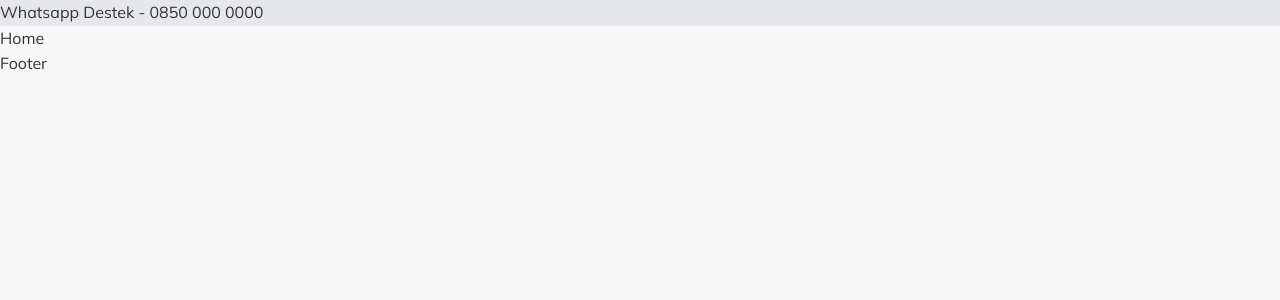
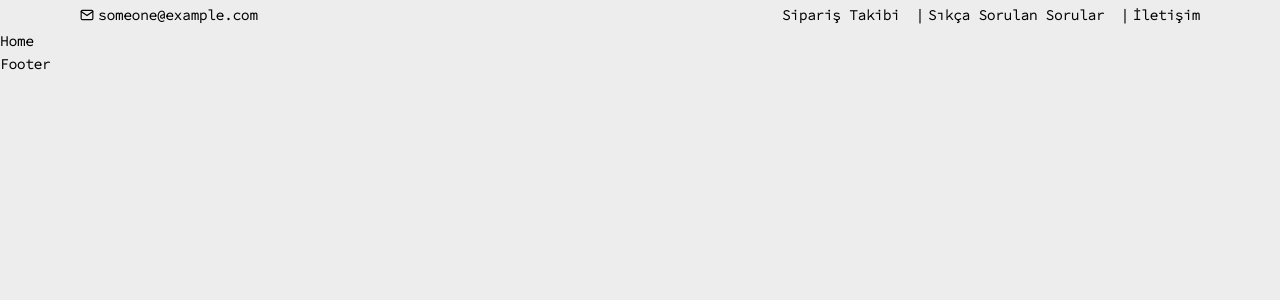
Before and after one commit to furkanng/nextjs-ecommerce-v1, a Next.js app: page / in a window 1280 px wide. Shown: the top 300 px of the page. Built offline with nearby package versions, Linux system fonts and the light colour scheme.

Commit message:
gitignore hataları

```diff
--- a/src/app/layout.jsx
+++ b/src/app/layout.jsx
@@ -1,10 +1,14 @@
 import "@/styles/reset.css";
 import "@/styles/globals.css";
-import { Mulish } from "next/font/google";
+import { Source_Code_Pro } from "next/font/google";
 import Header from "@/components/Header/Header";
 import Footer from "@/components/Footer/Footer";
 
-const mulish = Mulish({ subsets: ["latin"] });
+const sourceodePro = Source_Code_Pro({
+  weight: "300",
+  style: ["normal", "italic"],
+  subsets: ["latin"],
+});
 
 export const metadata = {
   title: "Eticaret Sitesi",
@@ -13,9 +17,9 @@ export const metadata = {
 
 export default function RootLayout({ children }) {
   return (
-    <html lang="tr">
+    <html lang="tr" className={sourceodePro.className}>
       <Header />
-      <body className={mulish.className}>{children}</body>
+      <main>{children}</main>
       <Footer />
     </html>
   );
--- a/src/components/Footer/Footer.jsx
+++ b/src/components/Footer/Footer.jsx
@@ -1,5 +1,3 @@
-import React from "react";
-
 function Footer() {
   return <div>Footer</div>;
 }
--- a/src/components/Header/Header.jsx
+++ b/src/components/Header/Header.jsx
@@ -1,12 +1,39 @@
 import React from "react";
+import Link from "next/link";
+import { FiMail } from "react-icons/fi";
+
+import style from "./style.module.css";
 
 function Header() {
   return (
     <header>
-      <div className="bg-gray-200 max-h-20 overflow-hidden">
-        <div>
-          <div>Whatsapp Destek - 0850 000 0000</div>
+      <div className="container mx-auto py-1">
+        <div className={`flex justify-between items-center ${style.topNavbar}`}>
+          <div className="flex items-center">
+            <FiMail />
+            <Link href="mailto:someone@example.com" className="ml-1">
+              someone@example.com
+            </Link>
+          </div>
+
+          <div>
+            <div className="flex items-center">
+              <Link href="#" className="ml-1">
+                Sipariş Takibi
+              </Link>
+              <span className="ml-4">|</span>
+              <Link href="#" className="ml-1">
+                Sıkça Sorulan Sorular
+              </Link>
+              <span className="ml-4">|</span>
+              <Link href="#" className="ml-1">
+                İletişim
+              </Link>
+            </div>
+          </div>
         </div>
+
+        <div id="navbar"></div>
       </div>
     </header>
   );
--- /dev/null
+++ b/src/components/Header/style.module.css
@@ -0,0 +1,5 @@
+@media  (max-width: 640px) {
+    .topNavbar {
+        display: none;
+      }
+}
--- a/src/styles/globals.css
+++ b/src/styles/globals.css
@@ -4,26 +4,11 @@
 
 /* Genel Stil Ayarları */
 body {
-    font-family: 'Mulish', sans-serif;
-    font-size: 16px;
+    font-size: 14px;
+    font-weight: bold;
     line-height: 1.6;
     margin: 0;
     padding: 0;
-    background-color: #f7f7f7; /* Varsayılan arka plan rengi */
-    color: #333; /* Varsayılan metin rengi */
-}
-
-/* Global Container */
-.container {
-    max-width: 100%; /* İçeriği cihaz genişliğine uygun şekilde sınırla */
-    margin: 0 auto; /* İçeriği ortala */
-    padding: 1rem; /* Daha iyi mobil görünüm için içerik etrafına boşluk bırak */
-    box-sizing: border-box; /* Kutu modelini sıfırla */
-  }
-
-  /* Daha küçük ekranlarda içeriği tam genişlikte göster */
-  @media (max-width: 640px) {
-    .container {
-      padding: 0.5rem; /* Daha küçük boşluklar */
-    }
-  }
+    background-color: #ededed; /* Varsayılan arka plan rengi */
+    color: #000000; /* Varsayılan metin rengi */
+};
--- a/tailwind.config.js
+++ b/tailwind.config.js
@@ -1,18 +1,27 @@
 /** @type {import('tailwindcss').Config} */
 module.exports = {
   content: [
-    './src/pages/**/*.{js,ts,jsx,tsx,mdx}',
-    './src/components/**/*.{js,ts,jsx,tsx,mdx}',
-    './src/app/**/*.{js,ts,jsx,tsx,mdx}',
+    "./src/pages/**/*.{js,ts,jsx,tsx,mdx}",
+    "./src/components/**/*.{js,ts,jsx,tsx,mdx}",
+    "./src/app/**/*.{js,ts,jsx,tsx,mdx}",
   ],
   theme: {
     extend: {
       backgroundImage: {
-        'gradient-radial': 'radial-gradient(var(--tw-gradient-stops))',
-        'gradient-conic':
-          'conic-gradient(from 180deg at 50% 50%, var(--tw-gradient-stops))',
+        "gradient-radial": "radial-gradient(var(--tw-gradient-stops))",
+        "gradient-conic":
+          "conic-gradient(from 180deg at 50% 50%, var(--tw-gradient-stops))",
+      },
+    },
+    container: {
+      padding: {
+        DEFAULT: "1rem",
+        sm: "2rem",
+        lg: "4rem",
+        xl: "5rem",
+        "2xl": "6rem",
       },
     },
   },
   plugins: [],
-}
+};
```
Also changed, not shown: 1 other file (tests, documents, lock files or other folders).
